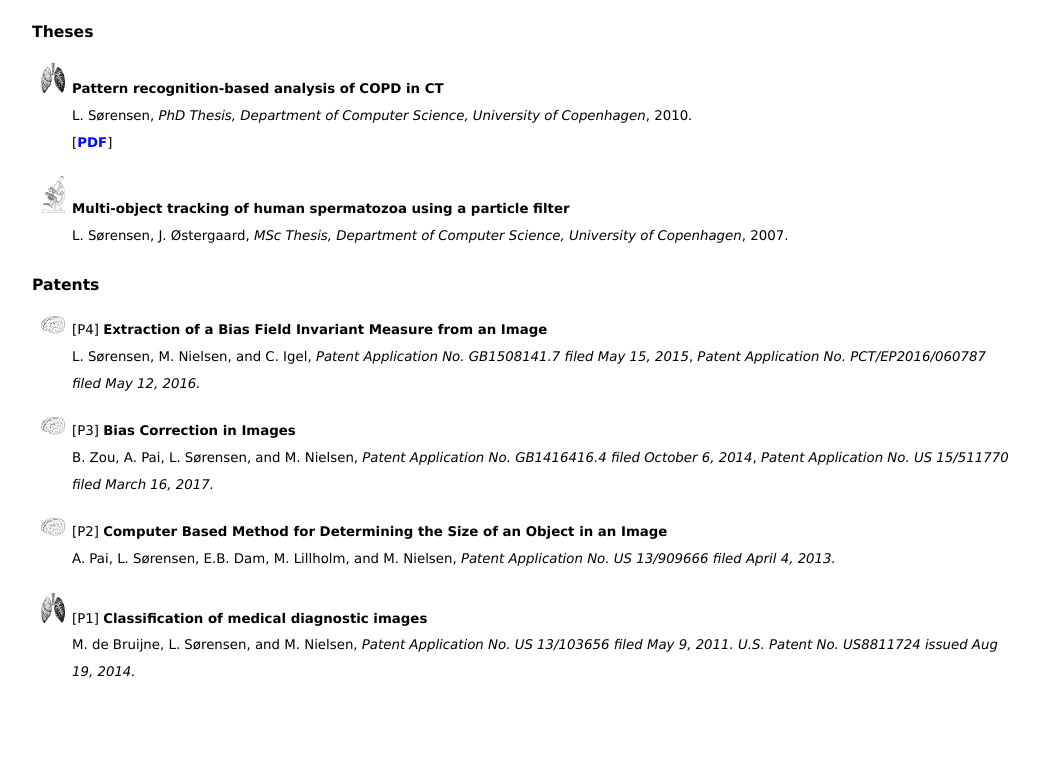
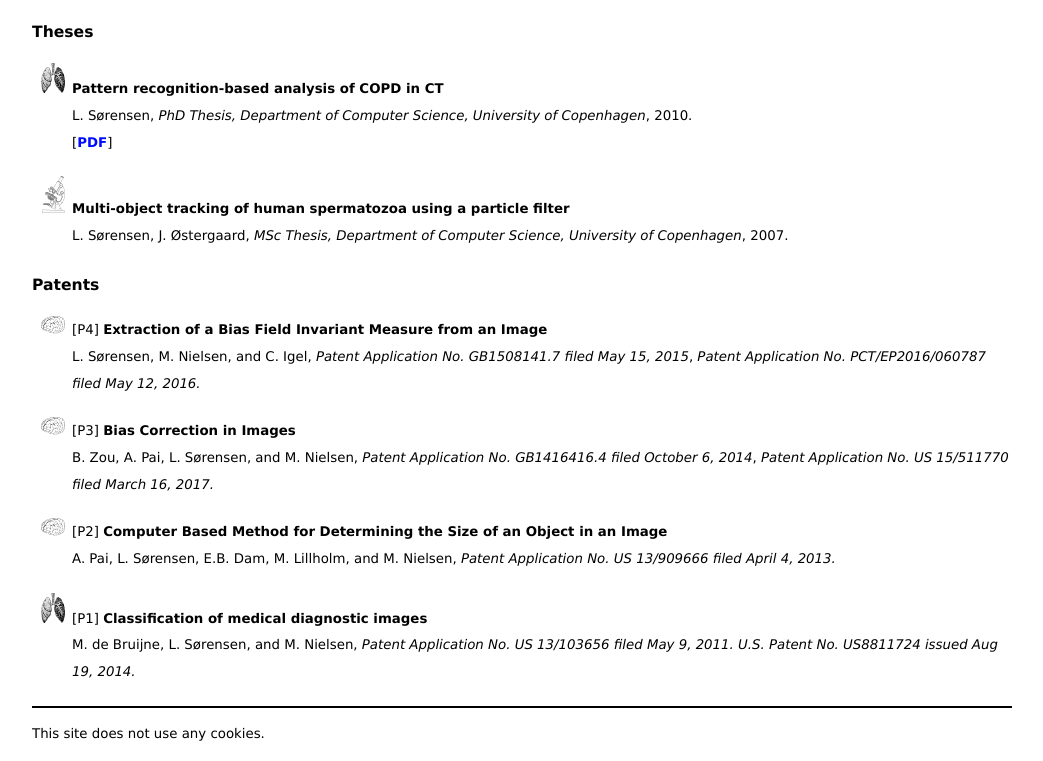
Before and after one commit to lauge-soerensen/lauge-soerensen.github.io, a plain HTML site: page index.html in a window 1280 px wide. Shown: the part 7848-8609 px from the top of the page, without its empty margins (118-1161 px from the left). Before the commit the page ends 8554 px from the top, so only its background shows below. Drawn offline with Linux system fonts and the light colour scheme.

Commit message:
minor changes

```diff
--- a/index.html
+++ b/index.html
@@ -1,5 +1,6 @@
 <!doctype html public '-//w3c//dtd html 4.0 transitional//en'>
-<html><head>
+<html>
+<head>
 <meta http-equiv='Content-Type' content='text/html; charset=iso-8859-1'>
 <link href='minima.css' rel='StyleSheet' type='text/css'>
 <title>Lauge S&oslash;rensen, Assistant Professor</title>
@@ -408,6 +409,10 @@
 	</li>
 </ul>
 
+<footer>
+	<p>This site does not use any cookies.</p>
+</footer>
+
 
 </body>
 </html>
--- a/minima.css
+++ b/minima.css
@@ -68,3 +68,9 @@ li.book {
 	list-style-image: url('images/book.png');
   margin-bottom: 20px;
 }
+
+footer {
+	border-top-width: 2px;
+	border-top-style: solid;
+	border-top-color: #000;
+}
```
